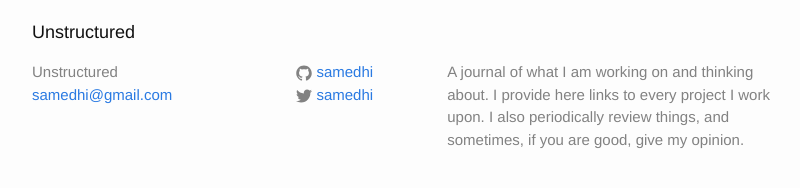
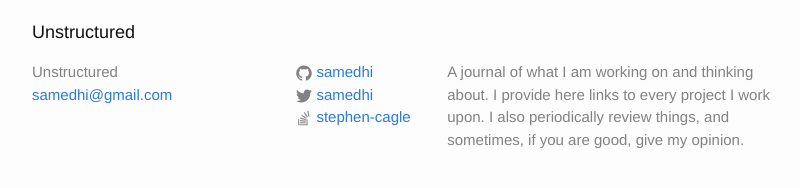
Before and after one commit to samedhi/samedhi.github.io, a Jekyll site: the page built from index.html, in a window 1280 px wide and 900 px high, scrolled down 4101 px. Shown: the part 689-877 px from the top of the window, without its empty margins (238-1038 px from the left). Built offline with Jekyll 4.4.1, drawn with Linux system fonts in a browser that asks for light colours; comment, search, counter and statistics services are not loaded.

Commit message:
Added link to stackoverflow

```diff
--- a/_config.yml
+++ b/_config.yml
@@ -9,6 +9,8 @@ baseurl: "" # the subpath of your site, e.g. /blog/
 url: "http://samedhi.github.io" # the base hostname & protocol for your site
 twitter_username: samedhi
 github_username:  samedhi
+stackoverflow_id: 21317
+stackoverflow_username: stephen-cagle
 
 # Build settings
 markdown: kramdown
--- a/_includes/footer.html
+++ b/_includes/footer.html
@@ -41,8 +41,19 @@
               <span class="username">{{ site.twitter_username }}</span>
             </a>
           </li>
+	  {% endif %}
+
+	  {% if site.stackoverflow_username && site.stackoverflow_id%}
+          <li>
+	    <a href="http://stackoverflow.com/users/{{site.stackoverflow_id}}/{{ site.stackoverflow_username }}?tab=profile">
+	      <span class="icon  icon--twitter">
+		<img src="assets/stackoverflow.svg" width="16px" height="16px"/>
+              </span>
+	      <span class="username">{{ site.stackoverflow_username }}</span>
+            </a>
+          </li>
           {% endif %}
-        </ul>
+	</ul>
       </div>
 
       <div class="footer-col  footer-col-3">
```
Also changed, not shown: assets/stackoverflow.svg (added).
